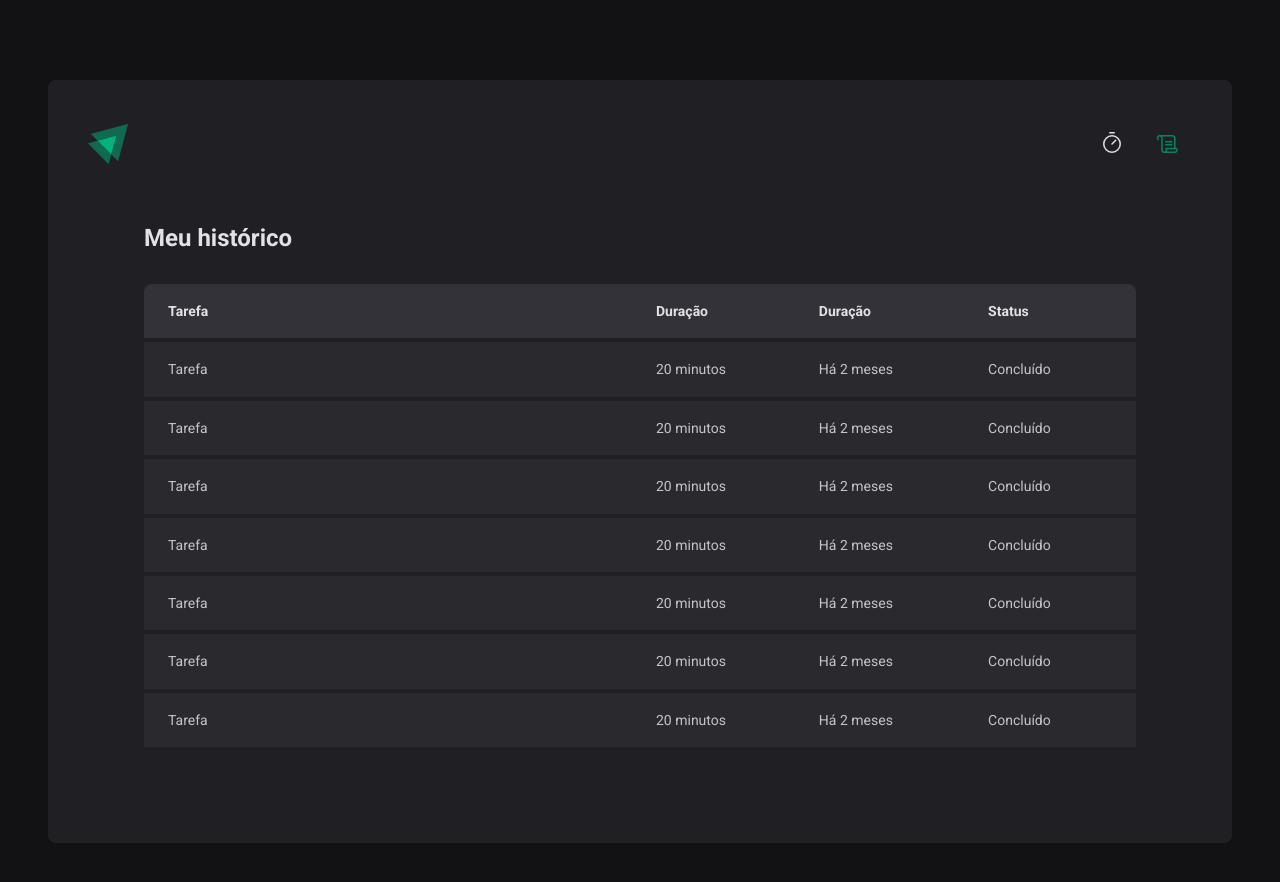
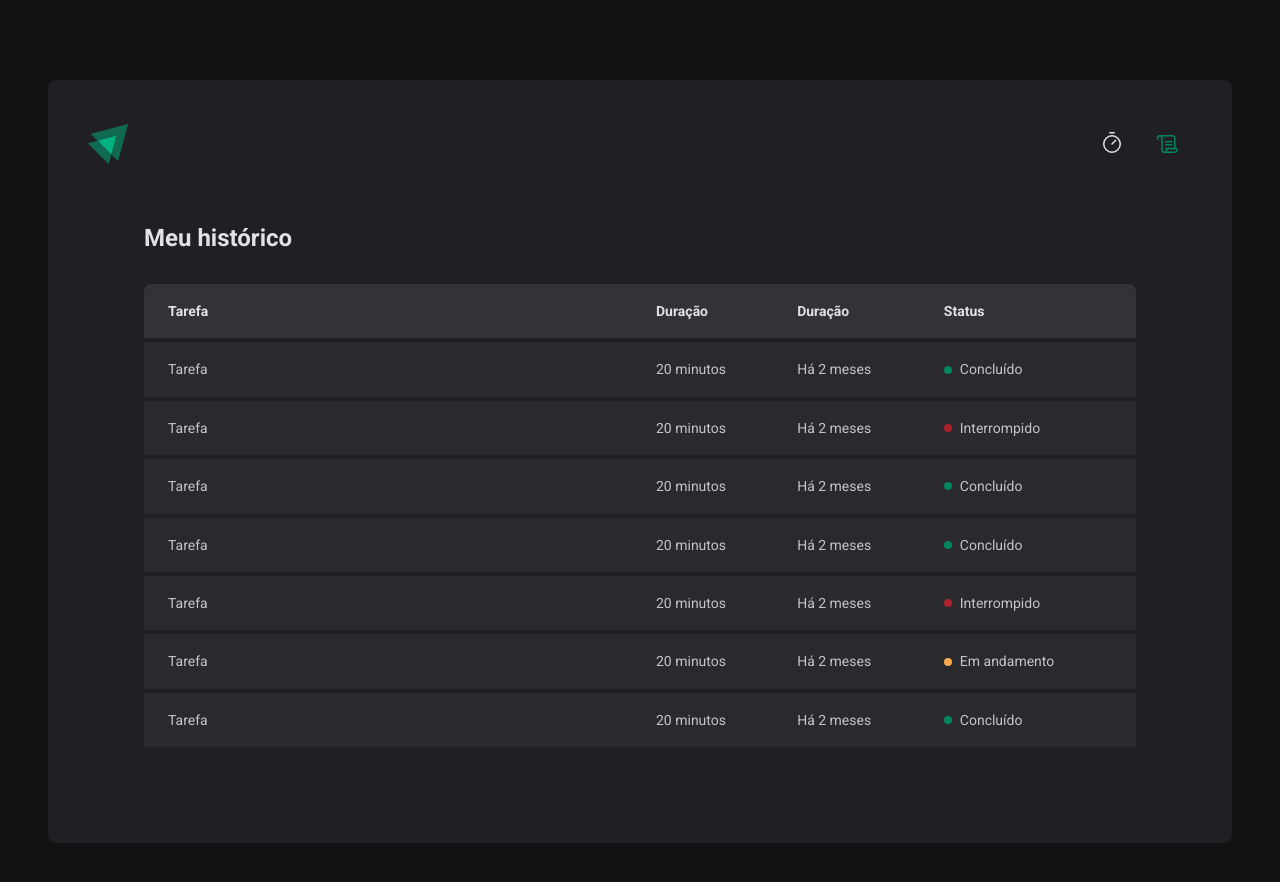
Before and after one commit to Igor-Thiago/Timer_Ignite, a React (Vite) app: page /history in a window 1280 px wide. Shown: the top 882 px of the page. Built offline with nearby package versions, Linux system fonts and the light colour scheme.

Commit message:
Componente Status

```diff
--- a/src/pages/History/index.tsx
+++ b/src/pages/History/index.tsx
@@ -1,4 +1,4 @@
-import { HistoryContainer, HistoryList } from './styles'
+import { HistoryContainer, HistoryList, Status } from './styles'
 export function History() {
   return (
     <HistoryContainer>
@@ -18,43 +18,57 @@
               <td>Tarefa</td>
               <td>20 minutos</td>
               <td>Há 2 meses</td>
-              <td>Concluído</td>
+              <td>
+                <Status statusColor ="green">Concluído</Status>
+              </td>
             </tr>
             <tr>
               <td>Tarefa</td>
               <td>20 minutos</td>
               <td>Há 2 meses</td>
-              <td>Concluído</td>
+              <td>
+                <Status statusColor ="red">Interrompido</Status>
+              </td>
             </tr>
             <tr>
               <td>Tarefa</td>
               <td>20 minutos</td>
               <td>Há 2 meses</td>
-              <td>Concluído</td>
+              <td>
+                <Status statusColor ="green">Concluído</Status>
+              </td>
             </tr>
             <tr>
               <td>Tarefa</td>
               <td>20 minutos</td>
               <td>Há 2 meses</td>
-              <td>Concluído</td>
+              <td>
+                <Status statusColor ="green">Concluído</Status>
+              </td>
             </tr>
             <tr>
               <td>Tarefa</td>
               <td>20 minutos</td>
               <td>Há 2 meses</td>
-              <td>Concluído</td>
+              <td>
+                <Status statusColor ="red">Interrompido</Status>
+              </td>
             </tr>
             <tr>
               <td>Tarefa</td>
               <td>20 minutos</td>
               <td>Há 2 meses</td>
-              <td>Concluído</td>
+              <td>
+                <Status statusColor ="yellow">Em andamento</Status>
+              </td>
             </tr>
             <tr>
               <td>Tarefa</td>
               <td>20 minutos</td>
               <td>Há 2 meses</td>
-              <td>Concluído</td>
+              <td>
+                <Status statusColor ="green">Concluído</Status>
+              </td>
             </tr>
           </tbody>
         </table>
--- a/src/pages/History/styles.ts
+++ b/src/pages/History/styles.ts
@@ -49,3 +49,31 @@
     }
   }
 `
+const STATUS_COLORS = {
+    yellow: 'yellow-500',
+    green: 'green-500',
+    red: 'red-500',
+
+}as const
+
+interface StatusProps {
+    statusColor: keyof typeof STATUS_COLORS
+}
+
+
+export const Status = styled.span<StatusProps>`
+
+  display: flex;
+  align-items: center;
+  gap: 0.5rem;
+
+  &::before{
+    content: '';
+
+    width: 0.5rem;
+    height: 0.5rem;
+    border-radius: 9999px;
+    background: ${(props) => props.theme[STATUS_COLORS[props.statusColor]]};
+  }
+
+`
```
